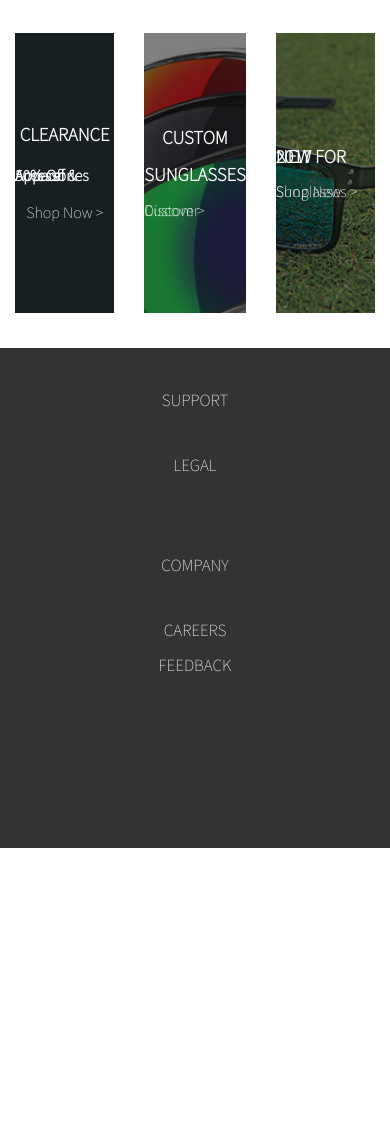
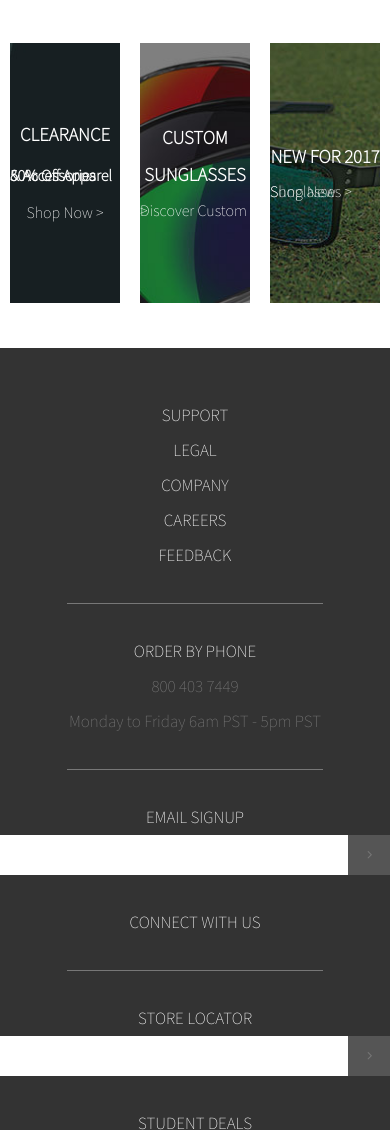
Before and after one commit to abowers27/oakley-clone, a plain HTML site: page index.html in a window 390 px wide. Shown: the part 181-1311 px from the top of the page. Before the commit the page ends 1029 px from the top, so only its background shows below. Drawn offline with nearby package versions, Linux system fonts and the light colour scheme.

Commit message:
responsive

```diff
--- a/index.html
+++ b/index.html
@@ -255,7 +255,37 @@
                 </div>
             </div>
             <div class="bottoms">
-                <div class="bot">
+                <div class="b-show">
+                  <p>SUPPORT</p>
+                  <p>LEGAL</p>
+                  <p>COMPANY</p>
+                  <p>CAREERS</p>
+                  <p>FEEDBACK</p>
+                  <div class="bs-line">
+                  </div>
+                  <p>ORDER BY PHONE</p>
+                  <p style='color: #777;'>800 403 7449</p>
+                  <p style='color: #777;'>Monday to Friday 6am PST - 5pm PST</p>
+                  <div class="bs-line">
+                  </div>
+                  <p>EMAIL SIGNUP</p>
+                  <form class="formzz" action="index.html" method="post">
+                    <input class='bs-input' placeholder="EnterEmail">
+                    <button class='bs-button' type="button" name="button"><i class="fa fa-angle-right" aria-hidden="true"></i>
+  </button>
+                  </form>
+                  <p>CONNECT WITH US</p>
+                  <div class="bs-line">
+                  </div>
+                  <p>STORE LOCATOR</p>
+                  <form class="formzz" action="index.html" method="post">
+                    <input class='bs-input' placeholder="Your Location">
+                    <button class='bs-button' type="button" name="button"><i class="fa fa-angle-right" aria-hidden="true"></i>
+  </button>
+                  </form>
+                  <p>STUDENT DEALS</p>
+                </div>
+                <div class="bot b-hide">
                     <p style="color:white;margin-bottom:30px;">SUPPORT</p>
                     <p class="b-hide">Order Status</p>
                     <p class="b-hide">Product Care</p>
@@ -272,7 +302,7 @@
                     <p class="b-hide">Report Counterfeits</p>
                     <p class="b-hide">Intellectual Property</p>
                 </div>
-                <div class="bot">
+                <div class="bot b-hide">
                     <p style="color:white;margin-bottom:30px;">COMPANY</p>
                     <p class="b-hide">Blog</p>
                     <p class="b-hide">Affiliate Program</p>
@@ -287,7 +317,7 @@
                 <div class="bot">
                     <p class="b-hide" style="color:white;margin-bottom:30px;">ORDER BY PHONE</p>
                     <p class="b-hide">800 403 7449</p>
-                    <p class="b-hide">Monday to Friday 6am PST - 5pm PST</p>
+                    <p class="b-hide wrap">Monday to Friday 6am PST - 5pm PST</p>
                     <p class="b-hide" style="color:white;margin:30px 0;">EMAIL SIGNUP</p>
                 </div>
                 <div class="bot">
--- a/style.css
+++ b/style.css
@@ -147,6 +147,7 @@ body {
 }
 .mans:hover .men-options {
     display: flex;
+    transition: 2s;
 }
 .women-options {
     position: absolute;
@@ -274,9 +275,9 @@ body {
     align-items: center;
 }
 .hi {
-    width: 28%;
-    height: 80%;
-    margin: 15px;
+    width: 29%;
+    height: 260px;
+    margin: 10px;
     display: flex;
     flex-direction: column;
     align-items: center;
@@ -284,6 +285,9 @@ body {
     color: white;
     line-height: 0px;
     font-size: 1em;
+}
+.hi:hover {
+  cursor: pointer;
 }
 .ones {
     background: url('clearance.png') no-repeat center;
@@ -303,7 +307,7 @@ body {
     background-color: #333;
     display: flex;
     line-height: 5px;
-    padding: 50px 50px;
+    padding: 50px 35px;
     color: #888;
     font-size: 17px;
     justify-content: space-between;
@@ -311,6 +315,46 @@ body {
 .bot{
     width: 350px;
 }
+.wrap {
+  line-height: 20px;
+}
+.b-show {
+  color: white;
+  display: none;
+  flex-direction: column;
+  align-items: center;
+  width: 100%;
+  line-height: 1px;
+}
+.bs-line {
+  width: 80%;
+  height: 1px;
+  background-color: #777;
+  margin: 30px 0;
+}
+.formzz {
+  display: flex;
+  margin-bottom: 30px;
+}
+.bs-input {
+  height: 40px;
+  margin: 0;
+  border: none;
+  width: 350px;
+  color: black;
+}
+.bs-input:focus {
+  outline: none;
+}
+.bs-button {
+  height: 40px;
+  background-color: #555;
+  color: #777;
+  border: none;
+  margin: 0;
+  width: 45px;
+}
+
 .nav-hide-usr {
     height: 100%;
     width: 60px;
@@ -359,6 +403,7 @@ body {
     .bottoms {
         flex-direction: column;
         align-items: center;
+        height: 900px;
     }
     .bot {
         display: flex;
@@ -373,4 +418,7 @@ body {
     .b-hide {
         display: none;
     }
+    .b-show {
+      display: flex;
+    }
 }
```
